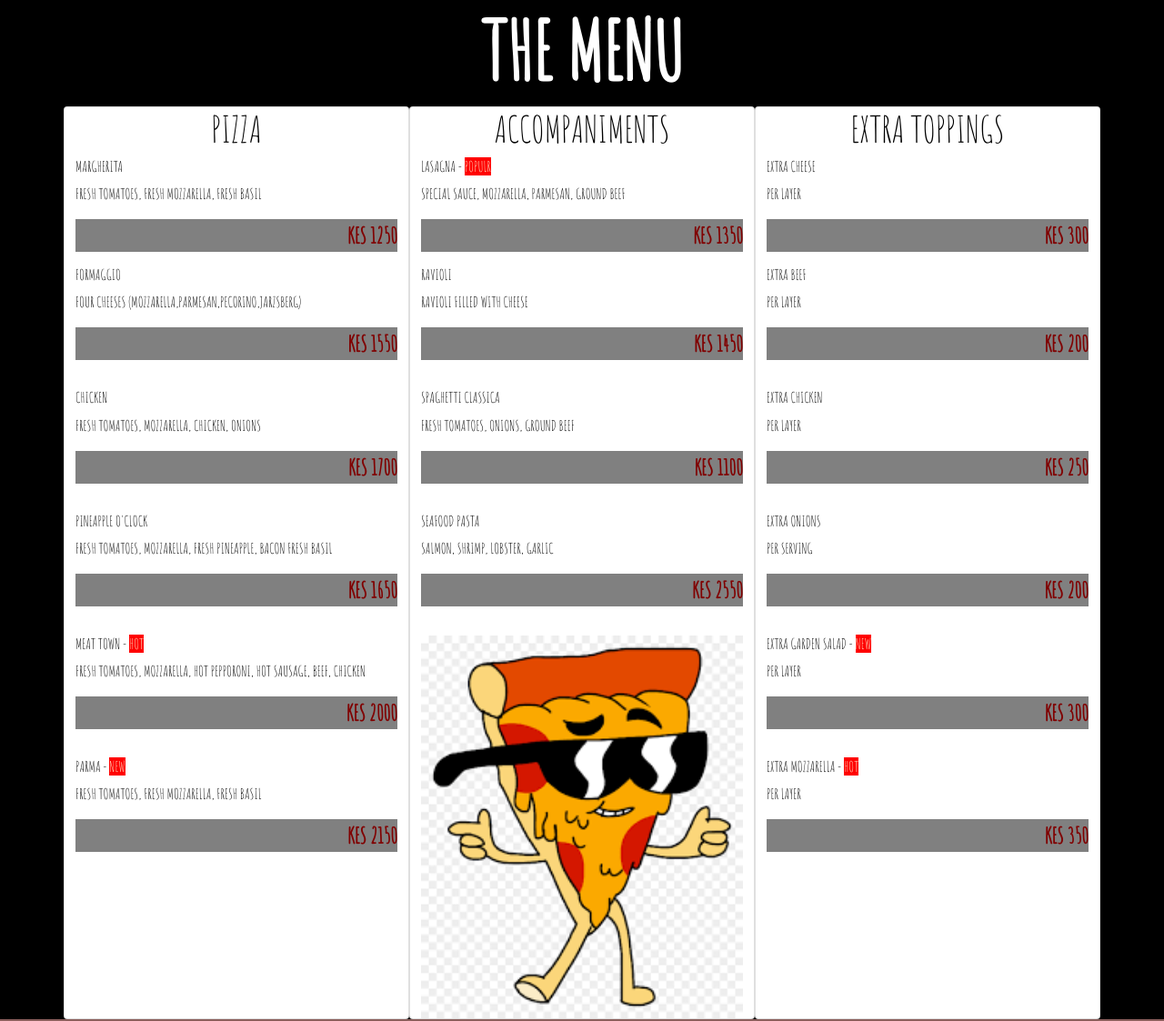
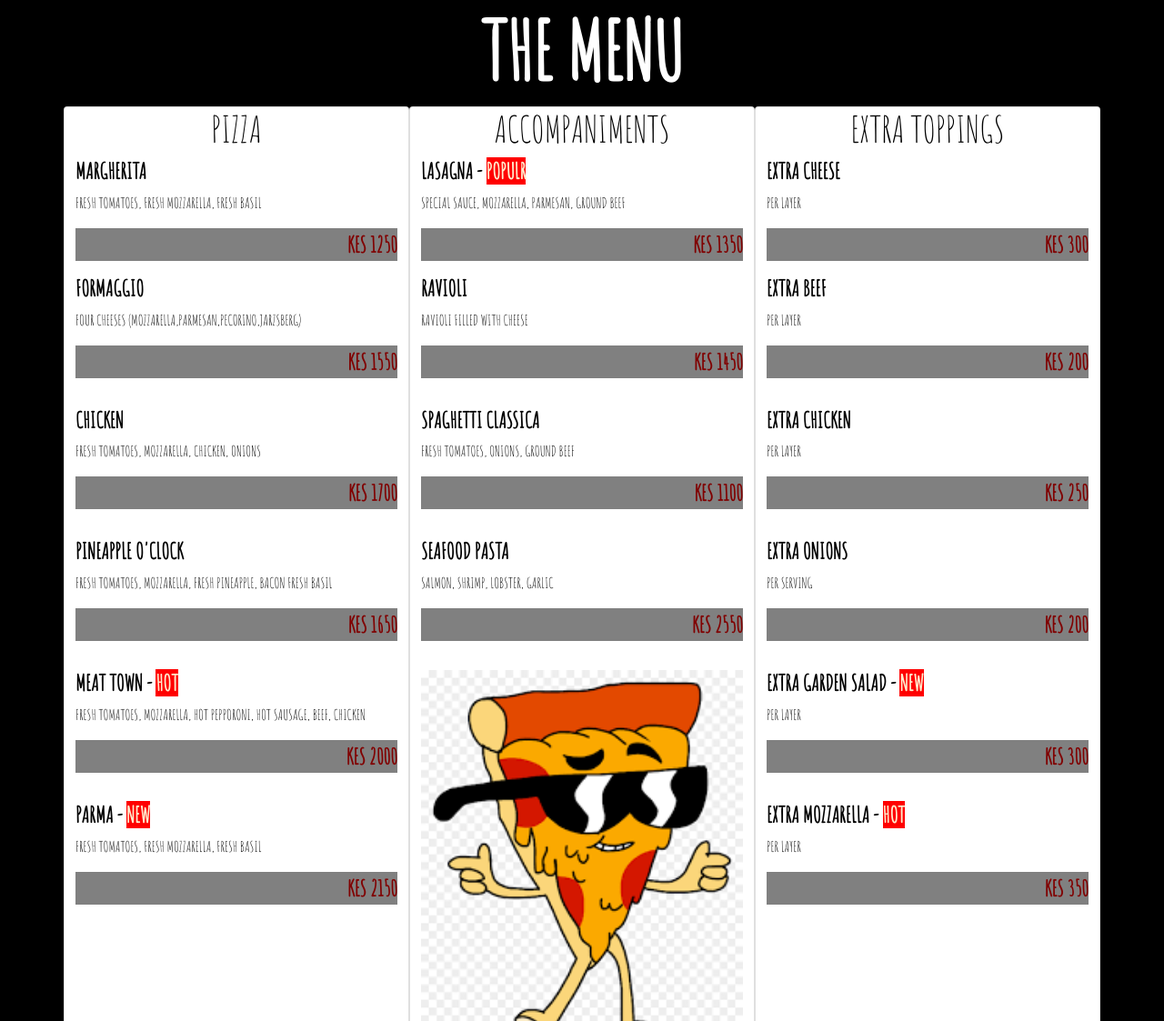
Before and after one commit to deepeters/fourth-ip, a plain HTML site: page index.html in a window 1280 px wide. Shown: the part 785-1908 px from the top of the page at 91% size. Drawn offline with nearby package versions, Linux system fonts and the light colour scheme.

```diff
--- a/css/styles.css
+++ b/css/styles.css
@@ -132,7 +132,11 @@
 }
 
 h6 {
-
+    font-family: "Amatic SC", sans-serif;
+    color: black;
+    font-weight: 700;
+    text-align: left;
+    font-size:3vh;
 }
 
 .menu-items {
```
